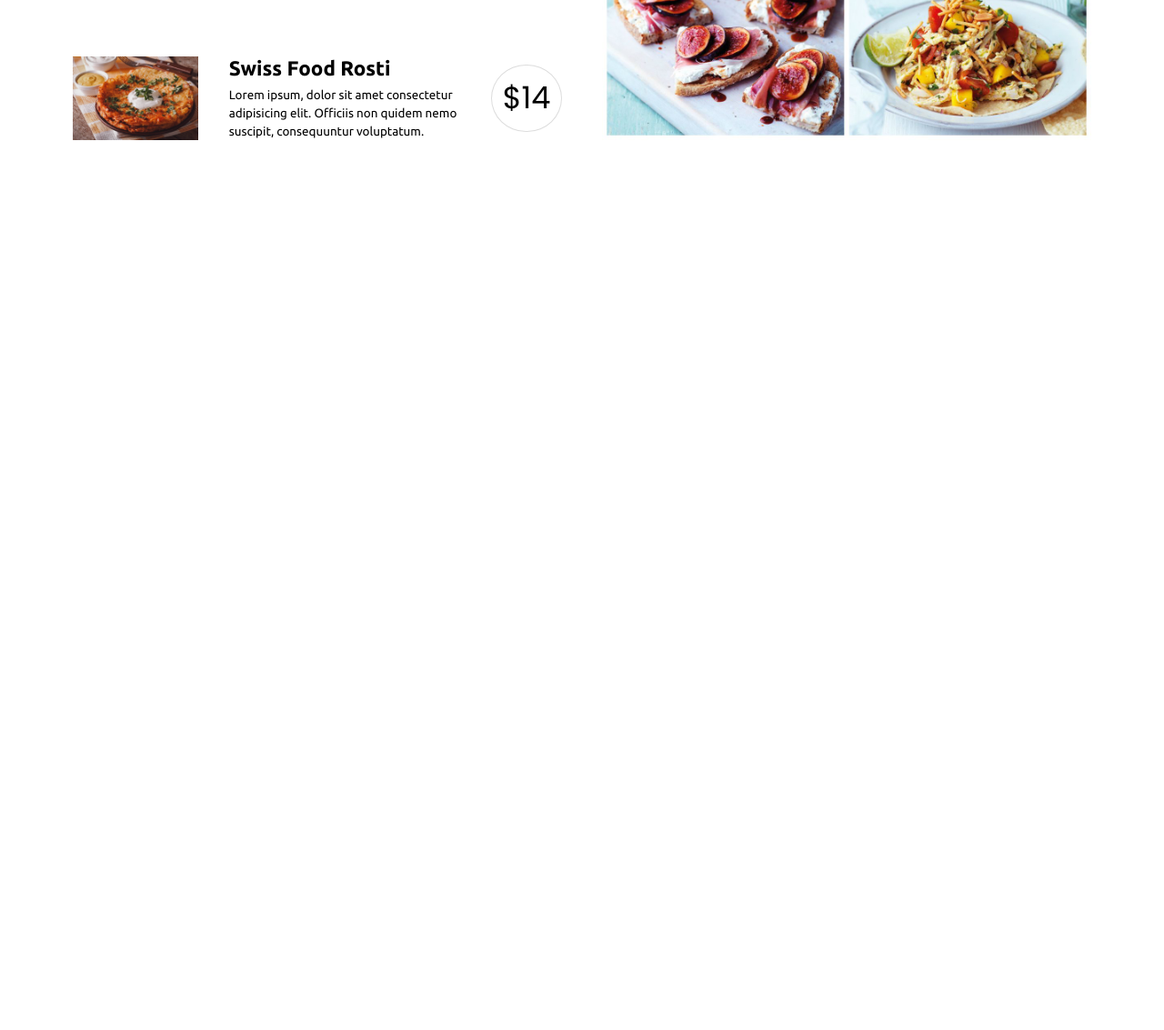
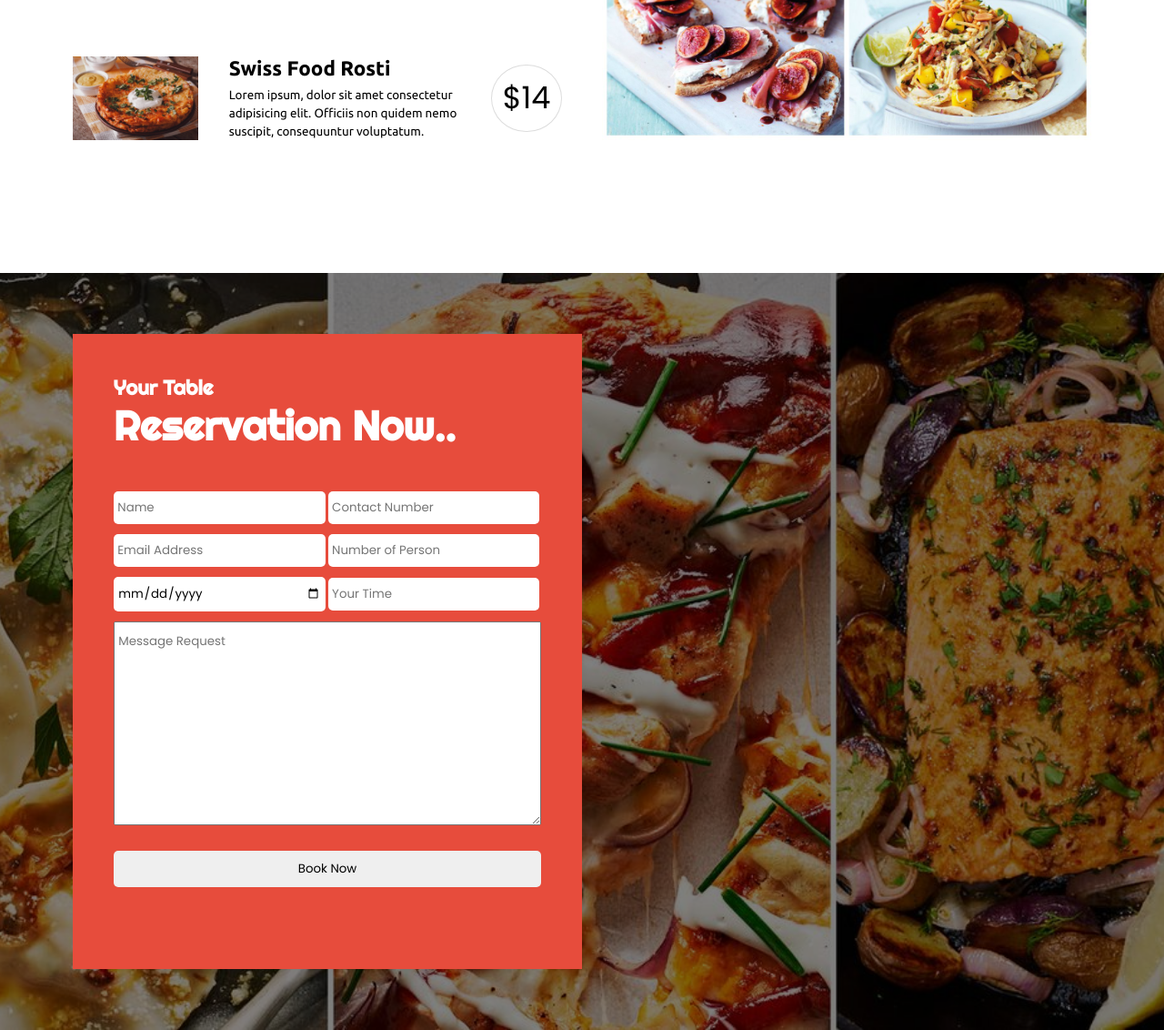
Before and after one commit to itunz1/restaurant-website, a plain HTML site: page index.html in a window 1280 px wide. Shown: the part 1296-2428 px from the top of the page at 91% size. Before the commit the page ends 1596 px from the top, so only its background shows below. Drawn offline with Linux system fonts and the light colour scheme.

Commit message:
reservation form section

```diff
--- a/css/responsive.css
+++ b/css/responsive.css
@@ -10,6 +10,10 @@
 
     .img_content {
         padding: 2rem 0;
+    }
+
+    .form_data {
+        width: 70%;
     }
 }
 
@@ -70,4 +74,12 @@
     .sp_content {
         grid-template-columns: repeat(1, 1fr);
     }
+
+    .form_data {
+        width: 100%;
+    }
+
+    .form_data form input {
+        width: 100%;
+    }
 }
--- a/css/style.css
+++ b/css/style.css
@@ -33,6 +33,17 @@ a {
     max-width: 1440px;
     margin: 0 auto;
     padding: 0 80px;
+}
+
+.main_heading {
+    font-size: 4rem;
+    font-family: var(--righteous);
+}
+
+.normal_heading {
+    font-size: 2rem;
+    font-family: var(--righteous);
+    color: var(--white_color);
 }
 
 /* Header */
@@ -159,6 +170,7 @@ header {
 .headings h3 {
     font-size: 2rem;
     font-family: var(--unbuntu);
+    color: var(--primary_color);
 }
 
 .imgs_content {
@@ -234,3 +246,50 @@ header {
 .over_img a {
     color: var(--white_color);
 }
+
+/* Reservation Section */
+
+#reservation_tbl {
+    background: linear-gradient(rgba(0, 0, 0, 0.5), rgba(0, 0, 0, 0.5)), url('../img/formbg.jpg') no-repeat center center/cover;
+    background-attachment: fixed;
+    padding: 6rem 0;
+}
+
+.form_data {
+    background: var(--primary_color);
+    padding: 4rem;
+    width: 50%;
+    color: var(--white_color);
+}
+
+.form_data form {
+    padding: 4rem 0;
+}
+
+.form_data form input {
+    width: 49.5%;
+    padding: 0.7rem 0.4rem;
+    margin-bottom: 1rem;
+    border: none;
+    border-radius: 5px;
+}
+
+.form_data form textarea {
+    width: 100%;
+    padding: 1rem 0.4rem;
+}
+
+.form_data button {
+    display: inline-block;
+    width: 100%;
+    border: none;
+    padding: 0.9rem 0;
+    margin-top: 2rem;
+    border-radius: 5px;
+    cursor: pointer;
+    transition: all 0.5 ease-in-out;
+}
+
+.form_data button:hover {
+    background: #ccc;
+}
--- a/index.html
+++ b/index.html
@@ -129,8 +129,28 @@
                 </div>
             </div>
         </div>
+    </aside>
 
-    </aside>
+    <!-- Reservation section -->
+
+    <div id="reservation_tbl">
+        <div class="container">
+            <div class="form_data">
+                <h3 class="normal_heading">Your Table</h3>
+                <h2 class="main_heading">Reservation Now..</h2>
+                <form action="#">
+                    <input type="text" placeholder="Name">
+                    <input type="text" placeholder="Contact Number">
+                    <input type="email" placeholder="Email Address">
+                    <input type="number" placeholder="Number of Person">
+                    <input type="date" placeholder="Book Date">
+                    <input type="text" placeholder="Your Time">
+                    <textarea name="" id="" cols="10" rows="10" placeholder="Message Request"></textarea>
+                    <button type="button">Book Now</button>
+                </form>
+            </div>
+        </div>
+    </div>
 
 
     <script src="js/script.js"></script>
```
Also changed, not shown: img/formbg.jpg (added).
